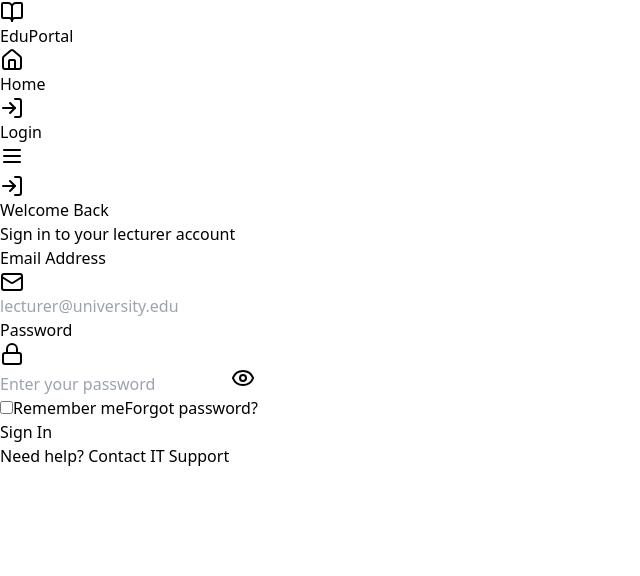
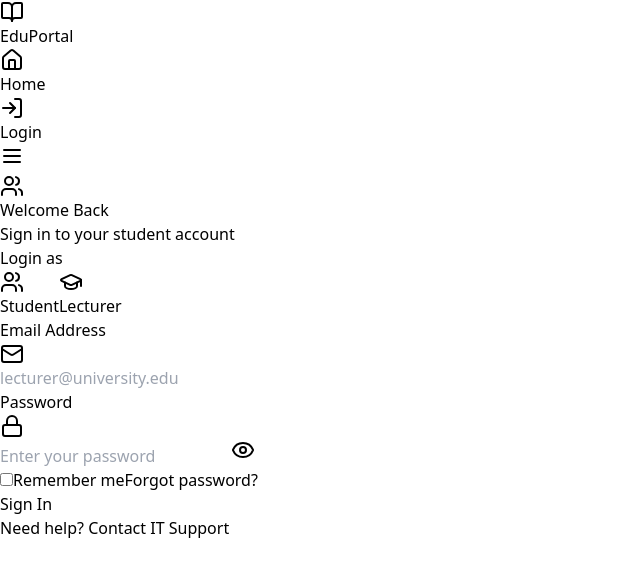
Before and after one commit to Peshala84/uni-hub, a React (Vite) app in the folder UniHub/: page /login in a window 1280 px wide. Shown: the top 576 px of the page, without its empty margins (0-640 px from the left). Built offline with nearby package versions, Linux system fonts and the light colour scheme.

Commit message:
feat: implement role-based login and navigation for lecturers and students

```diff
--- a/UniHub/src/components/users/HeroSection.jsx
+++ b/UniHub/src/components/users/HeroSection.jsx
@@ -13,11 +13,11 @@ const HeroSection = () => {
           </div>
 
           <h1 className="mb-6 text-4xl font-bold leading-tight md:text-6xl">
-            Metropolitan University
+            NSBM Green University
           </h1>
 
           <p className="max-w-3xl mx-auto mb-8 text-xl leading-relaxed text-blue-100 md:text-2xl">
-            Welcome to your comprehensive lecturer management portal. Streamline your teaching,
+            Welcome to lecturer. Streamline your teaching,
             manage courses, and engage with students efficiently.
           </p>
 
--- a/UniHub/src/components/users/Login.jsx
+++ b/UniHub/src/components/users/Login.jsx
@@ -1,11 +1,12 @@
 import React, { useState } from 'react';
 import { useNavigate } from 'react-router-dom';
-import { LogIn, Mail, Lock, Eye, EyeOff } from 'lucide-react';
+import { LogIn, Mail, Lock, Eye, EyeOff, GraduationCap, Users } from 'lucide-react';
 import { useAuth } from '../../contexts/AuthContexts';
 
 const Login = () => {
   const [email, setEmail] = useState('');
   const [password, setPassword] = useState('');
+  const [role, setRole] = useState('student'); // Default to student
   const [showPassword, setShowPassword] = useState(false);
   const [isLoading, setIsLoading] = useState(false);
   const { login } = useAuth();
@@ -17,9 +18,14 @@ const Login = () => {
 
     // Simulate API call
     setTimeout(() => {
-      login({ email, password });
+      login({ email, password }, role);
       setIsLoading(false);
-      navigate('/');
+      // Navigate based on role
+      if (role === 'lecturer') {
+        navigate('/lecturer/home');
+      } else {
+        navigate('/student/dashboard');
+      }
     }, 1000);
   };
 
@@ -28,14 +34,54 @@ const Login = () => {
       <div className="max-w-md w-full">
         <div className="bg-white rounded-2xl shadow-xl p-8">
           <div className="text-center mb-8">
-            <div className="bg-blue-600 w-16 h-16 rounded-full flex items-center justify-center mx-auto mb-4">
-              <LogIn className="h-8 w-8 text-white" />
+            <div className={`w-16 h-16 rounded-full flex items-center justify-center mx-auto mb-4 ${
+              role === 'lecturer' ? 'bg-purple-600' : 'bg-blue-600'
+            }`}>
+              {role === 'lecturer' ? (
+                <GraduationCap className="h-8 w-8 text-white" />
+              ) : (
+                <Users className="h-8 w-8 text-white" />
+              )}
             </div>
             <h2 className="text-3xl font-bold text-gray-800">Welcome Back</h2>
-            <p className="text-gray-600 mt-2">Sign in to your lecturer account</p>
+            <p className="text-gray-600 mt-2">
+              Sign in to your {role} account
+            </p>
           </div>
 
           <form onSubmit={handleSubmit} className="space-y-6">
+            {/* Role Selection */}
+            <div>
+              <label className="block text-sm font-medium text-gray-700 mb-3">
+                Login as
+              </label>
+              <div className="grid grid-cols-2 gap-3">
+                <button
+                  type="button"
+                  onClick={() => setRole('student')}
+                  className={`p-3 rounded-lg border-2 transition-all duration-200 ${
+                    role === 'student'
+                      ? 'border-blue-500 bg-blue-50 text-blue-700'
+                      : 'border-gray-200 bg-white text-gray-600 hover:border-gray-300'
+                  }`}
+                >
+                  <Users className="h-5 w-5 mx-auto mb-1" />
+                  <div className="text-sm font-medium">Student</div>
+                </button>
+                <button
+                  type="button"
+                  onClick={() => setRole('lecturer')}
+                  className={`p-3 rounded-lg border-2 transition-all duration-200 ${
+                    role === 'lecturer'
+                      ? 'border-purple-500 bg-purple-50 text-purple-700'
+                      : 'border-gray-200 bg-white text-gray-600 hover:border-gray-300'
+                  }`}
+                >
+                  <GraduationCap className="h-5 w-5 mx-auto mb-1" />
+                  <div className="text-sm font-medium">Lecturer</div>
+                </button>
+              </div>
+            </div>
             <div>
               <label htmlFor="email" className="block text-sm font-medium text-gray-700 mb-2">
                 Email Address
--- a/UniHub/src/components/users/Navbar.jsx
+++ b/UniHub/src/components/users/Navbar.jsx
@@ -1,10 +1,10 @@
 import React, { useState } from 'react';
 import { Link, useLocation } from 'react-router-dom';
-import { BookOpen, Home, LogIn, BookMarked, Bell, User, Menu, X } from 'lucide-react';
+import { BookOpen, Home, LogIn, BookMarked, Bell, User, Menu, X, Calendar, MessageSquare, Users, GraduationCap } from 'lucide-react';
 import { useAuth } from '../../contexts/AuthContexts';
 
 const Navbar = () => {
-  const { isLoggedIn, logout } = useAuth();
+  const { isLoggedIn, userRole, logout } = useAuth();
   const location = useLocation();
   const [isMobileMenuOpen, setIsMobileMenuOpen] = useState(false);
 
@@ -15,6 +15,35 @@ const Navbar = () => {
     setIsMobileMenuOpen(false);
   };
 
+  // Navigation items based on user role
+  const getNavigationItems = () => {
+    if (!isLoggedIn) return [];
+
+    if (userRole === 'lecturer') {
+      return [
+        { path: '/lecturer/home', icon: Home, label: 'Dashboard' },
+        { path: '/lecturer/courses', icon: BookMarked, label: 'Courses' },
+        { path: '/lecturer/notifications', icon: Bell, label: 'Notifications' },
+        { path: '/lecturer/profile', icon: User, label: 'Profile' }
+      ];
+    }
+
+    if (userRole === 'student') {
+      return [
+        { path: '/student/dashboard', icon: Home, label: 'Dashboard' },
+        { path: '/student/courses', icon: BookMarked, label: 'My Courses' },
+        { path: '/student/calendar', icon: Calendar, label: 'Calendar' },
+        { path: '/student/queries', icon: MessageSquare, label: 'Queries' },
+        { path: '/student/announcements', icon: Bell, label: 'Announcements' },
+        { path: '/student/profile', icon: User, label: 'Profile' }
+      ];
+    }
+
+    return [];
+  };
+
+  const navigationItems = getNavigationItems();
+
   return (
     <nav className="sticky top-0 z-50 bg-white border-b border-gray-500 border-gray-500shadow-lg">
       <div className="px-4 mx-auto max-w-7xl sm:px-6 lg:px-8">
@@ -22,10 +51,16 @@ const Navbar = () => {
           {/* Logo */}
           <Link to="/" className="flex items-center space-x-3 group">
             <div className="p-2 transition-colors bg-blue-600 rounded-lg group-hover:bg-blue-700">
+              {userRole === 'lecturer' ? (
+                <GraduationCap className="w-6 h-6 text-white" />
+              ) : userRole === 'student' ? (
                 <BookOpen className="w-6 h-6 text-white" />
+              ) : (
+                <BookOpen className="w-6 h-6 text-white" />
+              )}
             </div>
             <span className="text-xl font-bold text-gray-800 transition-colors group-hover:text-blue-600">
-              EduPortal
+              {userRole === 'lecturer' ? 'EduPortal - Lecturer' : userRole === 'student' ? 'EduPortal - Student' : 'EduPortal'}
             </span>
           </Link>
 
@@ -58,39 +93,23 @@ const Navbar = () => {
               </>
             ) : (
               <>
+                {navigationItems.map((item) => {
+                  const IconComponent = item.icon;
+                  return (
                     <Link
-                  to="/courses"
+                      key={item.path}
+                      to={item.path}
                       className={`flex items-center space-x-2 px-4 py-2 rounded-lg transition-all duration-200 ${
-                    isActivePath('/courses')
+                        isActivePath(item.path)
                           ? 'bg-blue-100 text-blue-700 font-medium'
                           : 'text-gray-700 hover:bg-gray-100 hover:text-blue-600'
                       }`}
                     >
-                  <BookMarked className="w-4 h-4" />
-                  <span>Courses</span>
+                      <IconComponent className="w-4 h-4" />
+                      <span>{item.label}</span>
                     </Link>
-                <Link
-                  to="/notifications"
-                  className={`flex items-center space-x-2 px-4 py-2 rounded-lg transition-all duration-200 ${
-                    isActivePath('/notifications')
-                      ? 'bg-blue-100 text-blue-700 font-medium'
-                      : 'text-gray-700 hover:bg-gray-100 hover:text-blue-600'
-                  }`}
-                >
-                  <Bell className="w-4 h-4" />
-                  <span>Notifications</span>
-                </Link>
-                <Link
-                  to="/profile"
-                  className={`flex items-center space-x-2 px-4 py-2 rounded-lg transition-all duration-200 ${
-                    isActivePath('/profile')
-                      ? 'bg-blue-100 text-blue-700 font-medium'
-                      : 'text-gray-700 hover:bg-gray-100 hover:text-blue-600'
-                  }`}
-                >
-                  <User className="w-4 h-4" />
-                  <span>Profile</span>
-                </Link>
+                  );
+                })}
                 <button
                   onClick={handleLogout}
                   className="flex items-center px-4 py-2 ml-2 space-x-2 text-white transition-colors bg-red-600 rounded-lg hover:bg-red-700"
@@ -143,42 +162,24 @@ const Navbar = () => {
                 </>
               ) : (
                 <>
+                  {navigationItems.map((item) => {
+                    const IconComponent = item.icon;
+                    return (
                       <Link
-                    to="/courses"
+                        key={item.path}
+                        to={item.path}
                         onClick={() => setIsMobileMenuOpen(false)}
                         className={`flex items-center space-x-2 px-4 py-3 rounded-lg transition-all duration-200 ${
-                      isActivePath('/courses')
+                          isActivePath(item.path)
                             ? 'bg-blue-100 text-blue-700 font-medium'
                             : 'text-gray-700 hover:bg-gray-100'
                         }`}
                       >
-                    <BookMarked className="w-4 h-4" />
-                    <span>Courses</span>
+                        <IconComponent className="w-4 h-4" />
+                        <span>{item.label}</span>
                       </Link>
-                  <Link
-                    to="/notifications"
-                    onClick={() => setIsMobileMenuOpen(false)}
-                    className={`flex items-center space-x-2 px-4 py-3 rounded-lg transition-all duration-200 ${
-                      isActivePath('/notifications')
-                        ? 'bg-blue-100 text-blue-700 font-medium'
-                        : 'text-gray-700 hover:bg-gray-100'
-                    }`}
-                  >
-                    <Bell className="w-4 h-4" />
-                    <span>Notifications</span>
-                  </Link>
-                  <Link
-                    to="/profile"
-                    onClick={() => setIsMobileMenuOpen(false)}
-                    className={`flex items-center space-x-2 px-4 py-3 rounded-lg transition-all duration-200 ${
-                      isActivePath('/profile')
-                        ? 'bg-blue-100 text-blue-700 font-medium'
-                        : 'text-gray-700 hover:bg-gray-100'
-                    }`}
-                  >
-                    <User className="w-4 h-4" />
-                    <span>Profile</span>
-                  </Link>
+                    );
+                  })}
                   <button
                     onClick={handleLogout}
                     className="flex items-center px-4 py-3 mx-4 mt-2 space-x-2 text-white transition-colors bg-red-600 rounded-lg hover:bg-red-700"
--- a/UniHub/src/contexts/AuthContexts.jsx
+++ b/UniHub/src/contexts/AuthContexts.jsx
@@ -12,12 +12,16 @@ export const useAuth = () => {
 
 export const AuthProvider = ({ children }) => {
   const [isLoggedIn, setIsLoggedIn] = useState(false);
-  const [lecturerData, setLecturerData] = useState(null);
+  const [userData, setUserData] = useState(null);
+  const [userRole, setUserRole] = useState(null); // 'student' or 'lecturer'
 
-  const login = (credentials) => {
+  const login = (credentials, role = 'lecturer') => {
     // Mock login - in real app, this would validate with backend
     setIsLoggedIn(true);
-    setLecturerData({
+    setUserRole(role);
+
+    if (role === 'lecturer') {
+      setUserData({
         id: 1,
         name: 'Dr. Sarah Johnson',
         email: 'sarah.johnson@university.edu',
@@ -25,15 +29,26 @@ export const AuthProvider = ({ children }) => {
         phone: '+1 (555) 123-4567',
         office: 'CS Building, Room 301'
       });
+    } else if (role === 'student') {
+      setUserData({
+        id: 1,
+        name: 'John Doe',
+        email: 'john.doe@student.university.edu',
+        studentId: 'STU2024001',
+        year: '3rd Year',
+        department: 'Computer Science'
+      });
+    }
   };
 
   const logout = () => {
     setIsLoggedIn(false);
-    setLecturerData(null);
+    setUserData(null);
+    setUserRole(null);
   };
 
   return (
-    <AuthContext.Provider value={{ isLoggedIn, lecturerData, login, logout }}>
+    <AuthContext.Provider value={{ isLoggedIn, userData, userRole, login, logout }}>
       {children}
     </AuthContext.Provider>
   );
```
Lines whose indentation alone changed are shown as unchanged.
